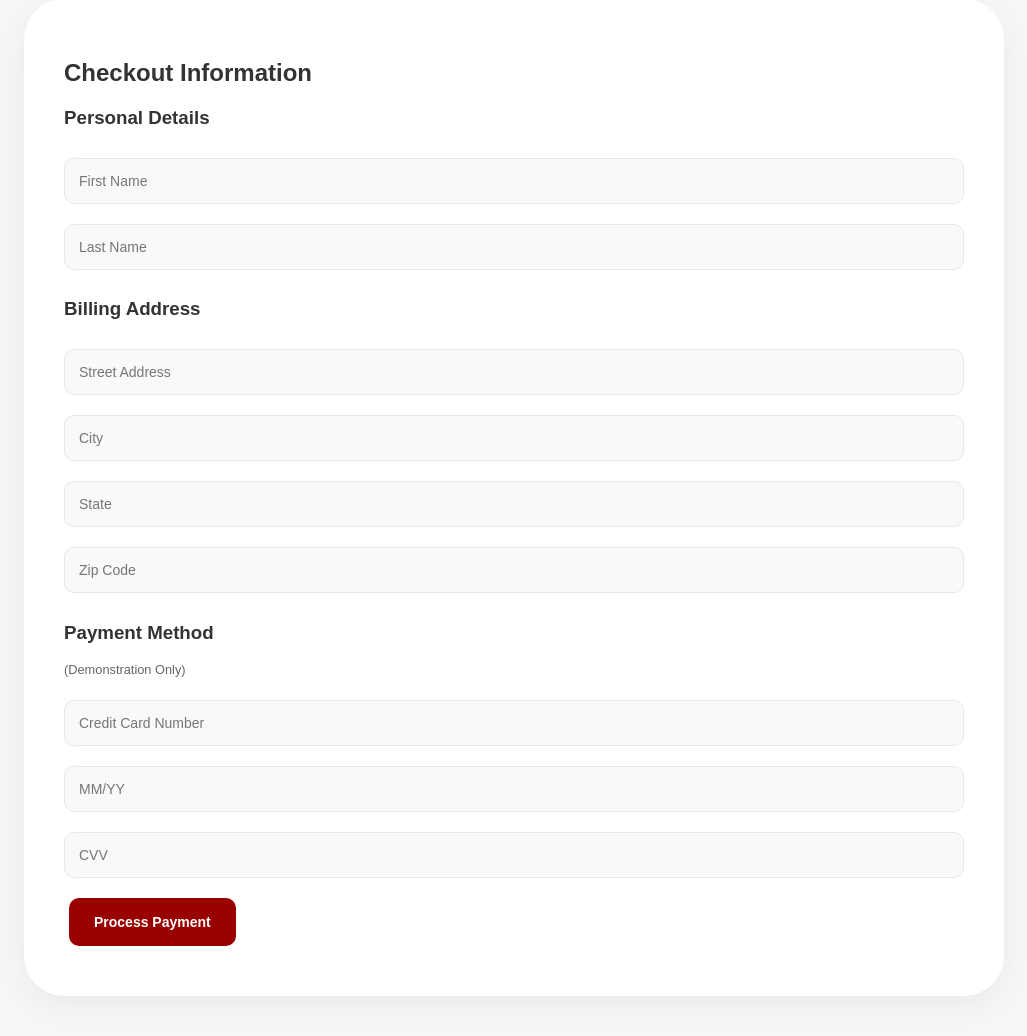
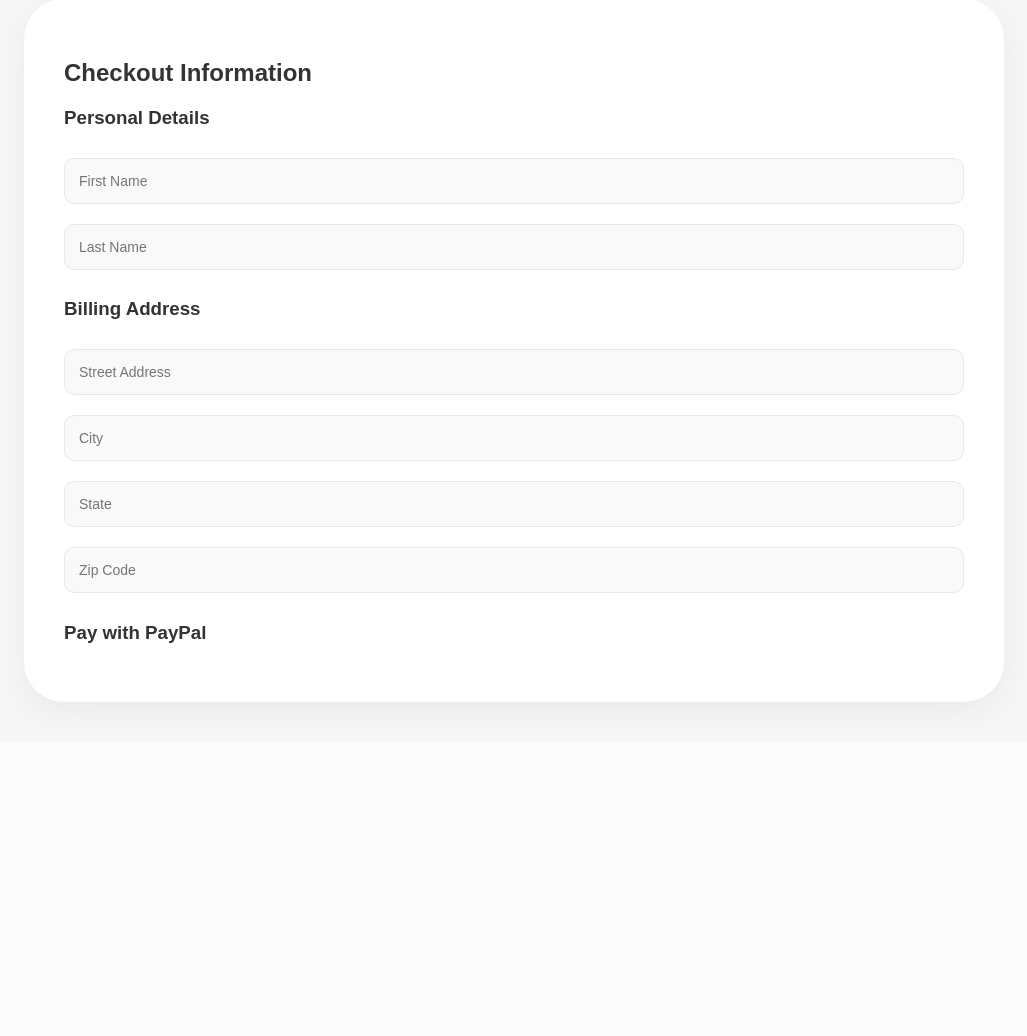
Before and after one commit to st1498/CSCE4560.002-FinalProject, a Flask app: page /checkout in a window 1280 px wide. Shown: the part 134-1170 px from the top of the page, without its empty margins (126-1153 px from the left). After the commit the page ends 845 px from the top, so only its background shows below. Run offline with Flask 3, Linux system fonts and the light colour scheme; parts of the project's set-up code (start-up, migrations or seed data) failed here and were passed over; some libraries are stand-ins or nearby versions.

Commit message:
Add PayPal payment integration to checkout page
Integrate PayPal payment method and update payment processing logic.

```diff
--- a/templates/checkout.html
+++ b/templates/checkout.html
@@ -38,19 +38,44 @@
             <input type="text" id="zip" placeholder="Zip Code">
         </div>
 
-        <h3>Payment Method</h3>
-        <p style="font-size: 0.8em; color: #666;">(Demonstration Only)</p>
-        <input type="text" placeholder="Credit Card Number">
-        <div class="flex">
-            <input type="text" placeholder="MM/YY" style="flex: 2;">
-            <input type="text" placeholder="CVV" style="flex: 1;">
+        <h3>Pay with PayPal</h3>
+        <div id="paypal-button-container"></div>
     </div>
 
-        <button class="btn" onclick="processPayment()">Process Payment</button>
-    </div>
+    <!-- PayPal JS SDK -->
+    <script src="https://www.paypal.com/sdk/js?client-id={{ paypal_client_id }}&currency=USD"></script>
 
     <script>
-        function processPayment() {
+        paypal.Buttons({
+            createOrder: function(data, actions) {
+                // Call your Flask backend to create the order
+                return fetch("/api/paypal/create-order", {
+                    method: "POST",
+                    headers: {
+                        "Content-Type": "application/json"
+                    },
+                    body: JSON.stringify({
+                        // optionally pass cart total here
+                    })
+                })
+                .then(res => res.json())
+                .then(data => data.id);
+            },
+
+            onApprove: function(data, actions) {
+                // Capture the order on your backend
+                return fetch("/api/paypal/capture-order", {
+                    method: "POST",
+                    headers: {
+                        "Content-Type": "application/json"
+                    },
+                    body: JSON.stringify({
+                        orderID: data.orderID
+                    })
+                })
+                .then(res => res.json())
+                .then(details => {
+                    // Save address locally (same logic you had)
                     const street = document.getElementById('street').value;
                     const city = document.getElementById('city').value;
                     const state = document.getElementById('state').value;
@@ -59,15 +84,19 @@
                     if (street && city && state && zip) {
                         const fullAddress = `${street}, ${city}, ${state} ${zip}`;
                         localStorage.setItem('userAddress', fullAddress);
+                    }
 
-                // FIX 3: Point to a confirmation route
-                // Make sure you have @app.route('/confirmation') in your app.py!
+                    alert("Payment successful!");
                     window.location.href = "{{ url_for('index') }}";
-                alert("Payment Processed! Redirecting to Home.");
-            } else {
-                alert("Please complete the billing address to secure your order.");
+                });
+            },
+
+            onError: function(err) {
+                console.error(err);
+                alert("Payment failed. Please try again.");
             }
-        }
+
+        }).render('#paypal-button-container');
     </script>
 </body>
 </html>
```
Lines whose indentation alone changed are shown as unchanged.
